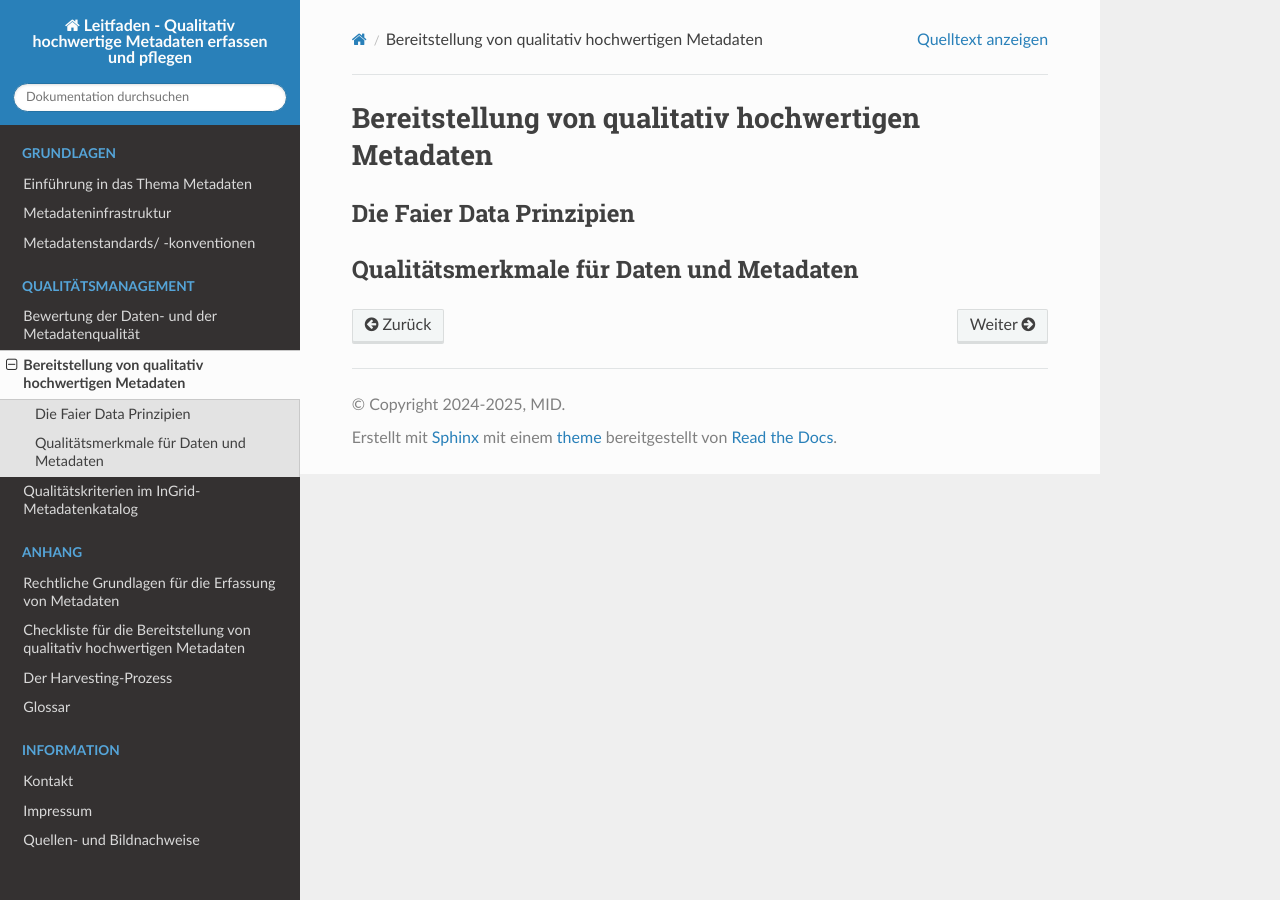
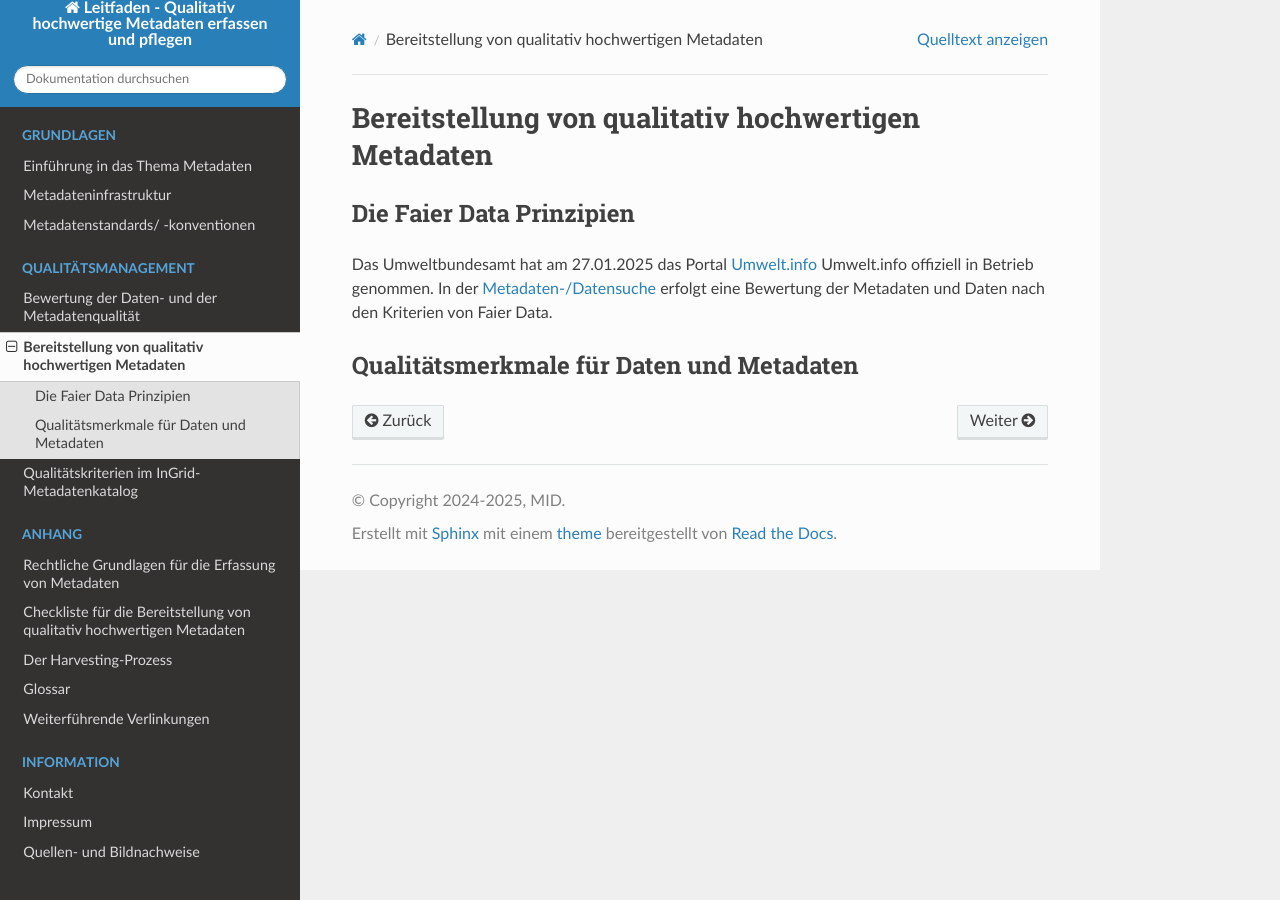
Before and after one commit to tomiwo/ingrid-mdk-st-high-quality-metadata, a Sphinx documentation site: the page built from docs/qualitaetsmanagement/bereitstellung.rst, in a window 1280 px wide. Built offline with Sphinx 7.4.7 and the Read the Docs theme 3.1.0, drawn with Linux system fonts in a browser that asks for light colours.

Commit message:
Aktualisierung

```diff
--- /dev/null
+++ b/docs/anhang/links.rst
@@ -0,0 +1,3 @@
+---------------------------
+Weiterführende Verlinkungen
+---------------------------
--- a/docs/index.rst
+++ b/docs/index.rst
@@ -43,6 +43,7 @@ Qualitativ hochwertige Metadaten erfassen und pflegen - Hinweise für Metadatene
    anhang/checkliste.rst
    anhang/harvesting-prozess.rst
    anhang/wichtige-begriffe.rst
+   anhang/links.rst
 
 .. toctree::
    :maxdepth: 3
--- a/docs/qualitaetsmanagement/bereitstellung.rst
+++ b/docs/qualitaetsmanagement/bereitstellung.rst
@@ -7,5 +7,9 @@ Die Faier Data Prinzipien
 --------------------------
 
 
+Das Umweltbundesamt hat am 27.01.2025 das Portal `Umwelt.info <https://umwelt.info/de/>`_ Umwelt.info offiziell in Betrieb genommen. In der `Metadaten-/Datensuche <https://umwelt.info/de/suche>`_ erfolgt eine Bewertung der Metadaten und Daten nach den Kriterien von Faier Data.
+
+
+
 Qualitätsmerkmale für Daten und Metadaten
 ------------------------------------------
```
